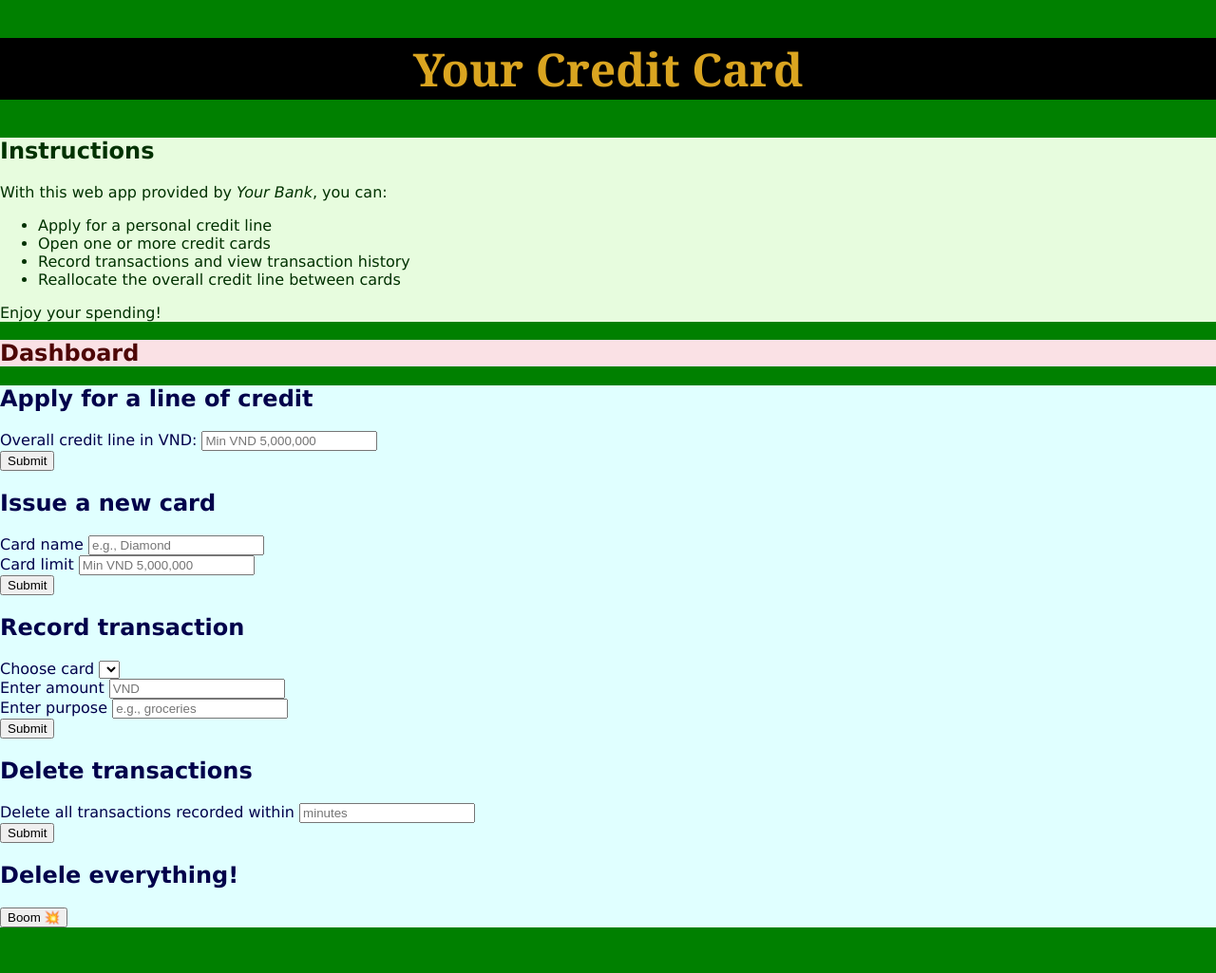
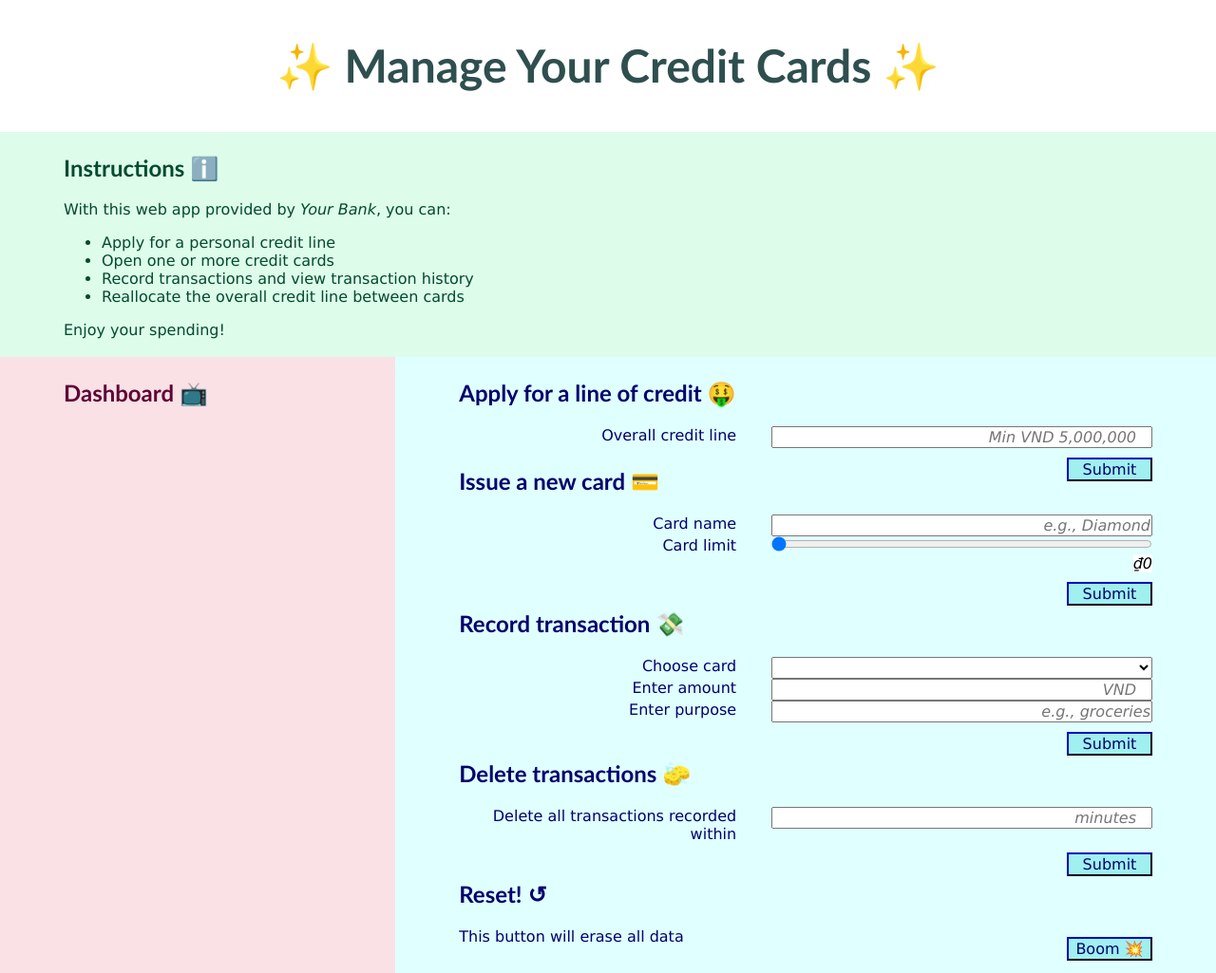
Before and after one commit to khoind/envelopes, a website: page public/index.html in a window 1280 px wide. Shown: the whole page at 95% size. Before the commit the page ends 977 px from the top, so only its background shows below. Drawn offline with Linux system fonts and the light colour scheme; no server answers.

Commit message:
finished (sans database)

```diff
--- a/public/index.html
+++ b/public/index.html
@@ -12,14 +12,12 @@
     <body>
         <section id="title">
             <h1>
-                Your Credit Card
+                ✨ Manage Your Credit Cards ✨
             </h1>
         </section>
 
-        <section id="main">
-
         <section id="instruction">
-                <h2>Instructions</h2>
+            <h2>Instructions ℹ️</h2>
             <p>
                 With this web app provided by <em>Your Bank</em>, you can:
                 <ul>
@@ -32,8 +30,10 @@
             </p>
         </section>
 
+        <section id="main">
+
             <section id="dashboard">
-                <h2>Dashboard</h2>
+                <h2>Dashboard 📺</h2>
                 <section id="summary-section"></section>
                 <section id="show-cards-response" class="response"></section>
                 <section id="show-transactions-response" class="response"></section>
@@ -42,62 +42,78 @@
             <section id="control">
 
                 <section id="post-total-limit-section">
-                <h2>Apply for a line of credit</h2>
+                    <h2>Apply for a line of credit 🤑</h2>
                     <form id="post-total-limit-form">
-                    <label for="post-total-limit-input">Overall credit line in VND: </label>
+                        <p class="row">
+                            <label for="post-total-limit-input">Overall credit line</label>
                             <input id="post-total-limit-input" type="number" name="limit" placeholder="Min VND 5,000,000" min="5000000" step="500000">
-                    <br>
+                        </p>
+                    </form>
                     <button id="post-total-limit-submit">Submit</button>
-                </form>
                     <div id="post-total-limit-response" class="response"></div>
                 </section>
 
                 <section id="post-card-section">
-                <h2>Issue a new card</h2>
+                    <h2>Issue a new card 💳</h2>
                     <form id="post-card-form">
+                        <p class="row">
                             <label for="post-card-name-input">Card name</label>
                             <input id="post-card-name-input" name="name" type="text" placeholder="e.g., Diamond">
+                        </p>
+                        <p class="row">
+                            <label for="post-card-limit-slider">Card limit</label>
+                            <input id="post-card-limit-slider" type="range" step="500000" min="0" value="0">
+                        </p>
+                        <p class="row">
+                            <label></label>
+                            <div id="slider-value"></div>
+                        </p>
+                    </form>
+                    <button id="post-card-submit">Submit</button>
+                    <div id="post-card-response" class="response"></div>
                     <br>
-                    <label for="post-card-limit-input">Card limit</label>
-                    <input id="post-card-limit-input" name="limit" type="number" placeholder="Min VND 5,000,000" min="5000000" step="100000">
-                    <br>
-                    <button id="post-card-submit">Submit</button>
-                </form>
-                <div id="post-card-response" class="response"></div>
                 </section>
 
                 <section id="post-transaction-section">
-                <h2>Record transaction</h2>
+                    <h2>Record transaction 💸</h2>
                     <form id="post-transaction-form">
-                    <lable for="post-transaction-card-input">Choose card</lable>
+                        <p class=row>
+                            <label for="post-transaction-card-input">Choose card</label>
                             <select id="post-transaction-card-input" name="card"></select>
+                        </p>
+                        <p class="row">
+                            <label for="post-transaction-amount-input">Enter amount</label>
+                            <input id="post-transaction-amount-input" name="amount" type="number" step="1000" placeholder="VND">
+                        </p>
+                        <p class="row">
+                            <label for="post-transaction-purpose-input">Enter purpose</label>
+                            <input id="post-transaction-purpose-input" name="purpose" type="text" placeholder="e.g., groceries">
+                        </p>
+                    </form>
+                    <button id="post-transaction-submit">Submit</button>
+                    <div id="post-transaction-response" class="response"></div>
                     <br>
-                    <lable for="post-transaction-amount-input">Enter amount</lable>
-                    <input id="post-transaction-amount-input" name="amount" type="number" step="1000" placeholder="VND">
-                    <br>
-                    <lable for="post-transaction-purpose-input">Enter purpose</lable>
-                    <input id="post-transaction-purpose-input" name="purpose" type="text" placeholder="e.g., groceries">
-                    <br>
-                    <button id="post-transaction-submit">Submit</button>
-                </form>
-                <div id="post-transaction-response" class="response"></div>
                 </section>
 
                 <section id="delete-txns">
-                <h2>Delete transactions</h2>
+                    <h2>Delete transactions 🧽</h2>
                     <form>
-                    <lable for="delete-txns-input">Delete all transactions recorded within</lable>
+                        <p class="row">
+                            <label for="delete-txns-input">Delete all transactions recorded within</label>
                             <input id="delete-txns-input" name="duration" type="number" placeholder="minutes">
+                        </p>
+                    </form>
+                    <button id="delete-txns-bttn">Submit</button>
+                    <div id="delete-txns-response" class="response"></div>
                     <br>
-                    <button id="delete-txns-bttn">Submit</button>
-                </form>
-                <div id="delete-txns-response" class="response"></div>
                 </section>
 
                 <section id="delete-all-section">
-                <h2>Delele everything!</h2>
+                    <h2>Reset! ↺</h2>
+                    <span>This button will erase all data</span>
                     <button id="delete-all-bttn">Boom 💥</button>
                     <div id="delete-all-response" class="response"></div>
+                    <br>
                 </section>
 
             </section>
--- a/public/script.js
+++ b/public/script.js
@@ -1,4 +1,8 @@
 const baseRoute = 'http://localhost:3000/';
+const formatter = new Intl.NumberFormat('en-US', { // Format number as currency
+    style: 'currency',
+    currency: 'VND'
+})
 
 // Helper
 const renderResponse = async (arr) => {
@@ -28,9 +32,38 @@ const postTotalLimit = async () => {
 postTotalLimitBttn.addEventListener("click", (event) => {
     postTotalLimit().then(renderResponse);
     updateSummary();
+    updateLimitSlider();
     event.preventDefault();
     return false
 }, false);
+
+// Render limit slider
+const limitSlider = document.getElementById("post-card-limit-slider")
+const sliderValue = document.getElementById("slider-value")
+sliderValue.innerHTML = formatter.format(0);
+
+const updateLimitSlider = async () => {
+    console.log('updateLimitSlider starts running')
+    console.log(`min = ${limitSlider.min}, max = ${limitSlider.max}`)
+    const url = baseRoute + "unused";
+    const response = await fetch(url);
+    if (!response.ok) {
+        console.log('GET /unused failed')
+        return false
+    }
+    limitSlider.max = await response.json();
+    console.log('updateLimitSlider has run')
+    console.log(`min = ${limitSlider.min}, max = ${limitSlider.max}`)
+    return false
+}
+
+const updateLiveSliderValue = () => {
+    const value = limitSlider.value;
+    sliderValue.innerHTML = formatter.format(value);
+    return false
+}
+
+limitSlider.addEventListener("input", updateLiveSliderValue);
 
 // Issue new card and display response
 const postCardBttn = document.getElementById('post-card-submit');
@@ -39,7 +72,7 @@ const postCardlimitInput = document.getElementById('post-card-limit-input');
 const postCardResponse = document.getElementById('post-card-response');
 
 const postCard = async () => {
-    const limit = postCardlimitInput.value;
+    const limit = limitSlider.value;
     const name = postCardNameInput.value;
     const url = baseRoute + 'cards';
     const data = {name, limit};
@@ -57,6 +90,7 @@ postCardBttn.addEventListener("click", (event) => {
     postCard().then(renderResponse);
     updateSummary();
     updateCards();
+    updateLimitSlider();
     event.preventDefault();
     return false
 }, false)
@@ -127,6 +161,7 @@ const renderSummary = (jsonResponse) => {
         ul.innerHTML += `<li>Cards: ${cardNames.join(', ')}</li>`;
         summarySection.append(ul)
     }
+    return false
 }
 
 const updateSummary = () => {
@@ -135,7 +170,10 @@ const updateSummary = () => {
     return false
 }
 
-window.onload = updateSummary;
+window.onload = () => {
+    updateSummary();
+    updateLimitSlider();
+}
 
 // Fetch and show all cards
 const showCardsResponse = document.getElementById('show-cards-response');
@@ -150,7 +188,7 @@ const renderCards = async (response) => {
     showCardsResponse.innerHTML = `<p><strong>List of cards</strong></p>`;
     if (!response.ok) {
         const text = await response.text();
-        showCardsResponse.innerHTML += `<p><strong>🥲 ${text}</p>`
+        showCardsResponse.innerHTML += `<p>🥲 ${text}</p>`
         return false
     }
     const cards = await response.json();
--- a/public/style.css
+++ b/public/style.css
@@ -1,32 +1,113 @@
 body {
-    background-color: green;
     margin: 0px;
+    color:rgb(1, 97, 1);
 }
 
 #title {
-    background-color: black;
-    color: goldenrod;
+    background-color: white;
+    color: black;
     text-align: center;
-    font-family: Georgia, 'Times New Roman', Times, serif;
     font-size: 2em;
+}
+
+h1, h2 {
+    font-family: 'Gill Sans', 'Gill Sans MT', Calibri, 'Trebuchet MS', sans-serif;
+}
+
+h1 {
+    color: darkslategrey;
+}
+
+#instruction {
+    color: rgb(2, 75, 47);
+    font-family: Verdana, Geneva, Tahoma, sans-serif ;
+    background-color:rgb(222, 252, 234);
+    border: solid rgb(222, 252, 234);
+    padding-inline: 5%;
 }
 
 #main {
     font-family: Verdana, Geneva, Tahoma, sans-serif;
     margin:0px;
-}
-
-#instruction {
-    color: rgb(0, 49, 0);
-    background-color:rgb(231, 252, 222);
+    display: flex;
+    color:rgb(1, 97, 1)
 }
 
 #dashboard {
-    color:rgb(78, 6, 6);
+    color:rgb(95, 4, 54);
     background-color: rgb(250, 225, 229);
+    border: solid rgb(250, 225, 229);
+    padding-inline: 5%;
+    flex-grow: 1;
 }
 
 #control {
-    color:rgb(1, 1, 75);
+    color:rgb(2, 2, 109);
     background-color: lightcyan;
+    border: solid lightcyan;
+    padding-inline: 5%;
+    flex-grow: 1.67;
 }
+
+button {
+    background-color: rgb(160, 240, 240);
+    color: rgb(2, 2, 109);
+    border-color: rgb(2, 2, 109);
+    transition-duration: 0.2s;
+    width: 90px;
+}
+
+button:hover {
+    background-color:rgb(83, 124, 124); /* Green */
+    color: white;
+}
+
+.response {
+    color: rgb(95, 4, 54);
+}
+
+button, input, select {
+    font-family: inherit;
+    font-size: 100%;
+    float: right;
+    margin-top: 10px;
+    margin-bottom: 10px;
+}
+
+input, select {
+    width : 250px;
+    padding: 0;
+    margin: 0;
+    text-align: right;
+    display: table-cell;
+    float: right;
+    box-sizing: border-box;
+    -moz-box-sizing: border-box;
+    -webkit-box-sizing: border-box;
+    width: 55%;
+    font-style: italic;
+}
+
+form {
+    display: table;
+    width: 100%;
+}
+
+.row {
+    display: table-row;
+    margin-bottom: 80px;
+}
+
+label {
+    display: table-cell;
+    text-align: right;
+    float: left;
+    width: 40%;
+}
+
+#slider-value {
+    float: right;
+    font-style: italic;
+    color:black;
+    background-color: white;
+}
```
Also changed, not shown: routes/index.js (+8 -2 lines), README.md. Lines whose indentation alone changed are shown as unchanged.
